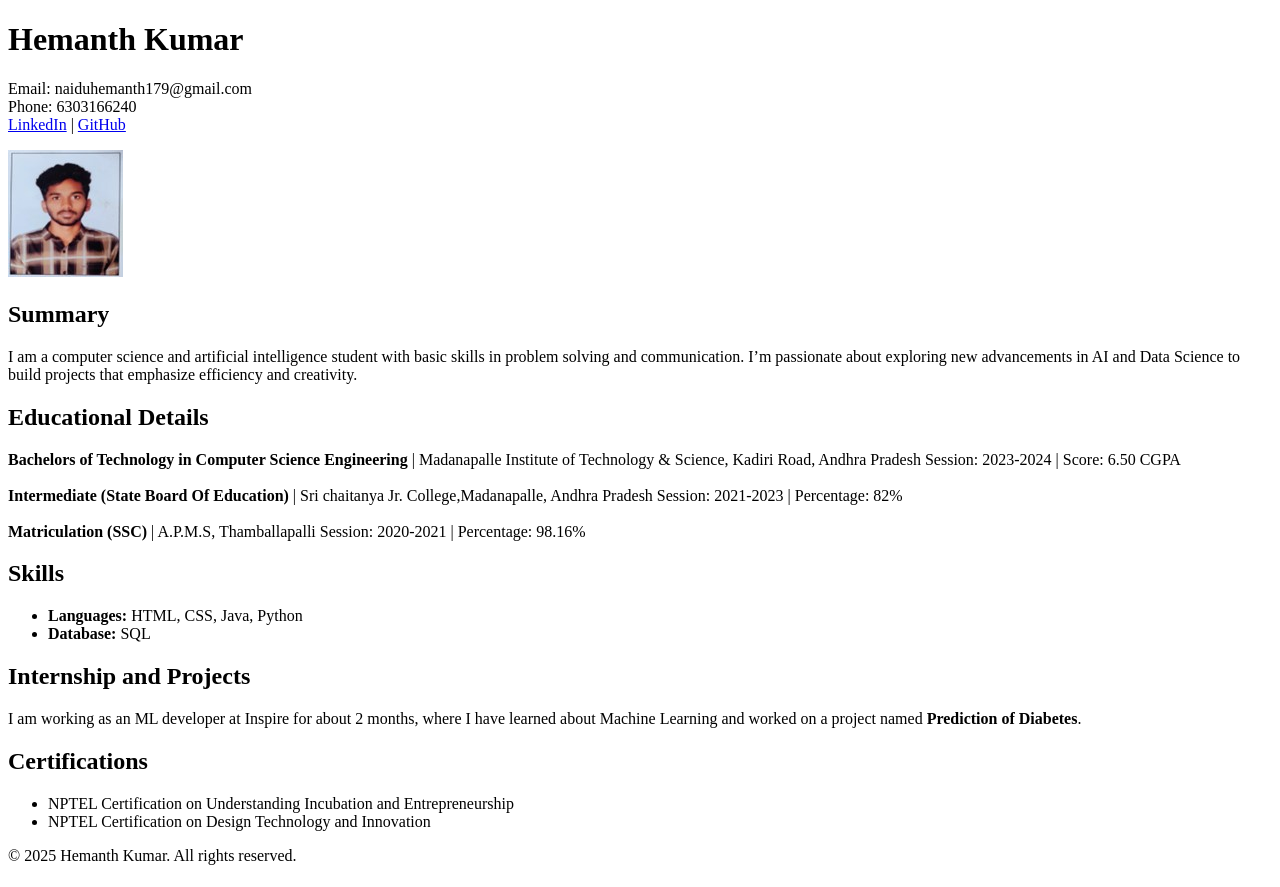
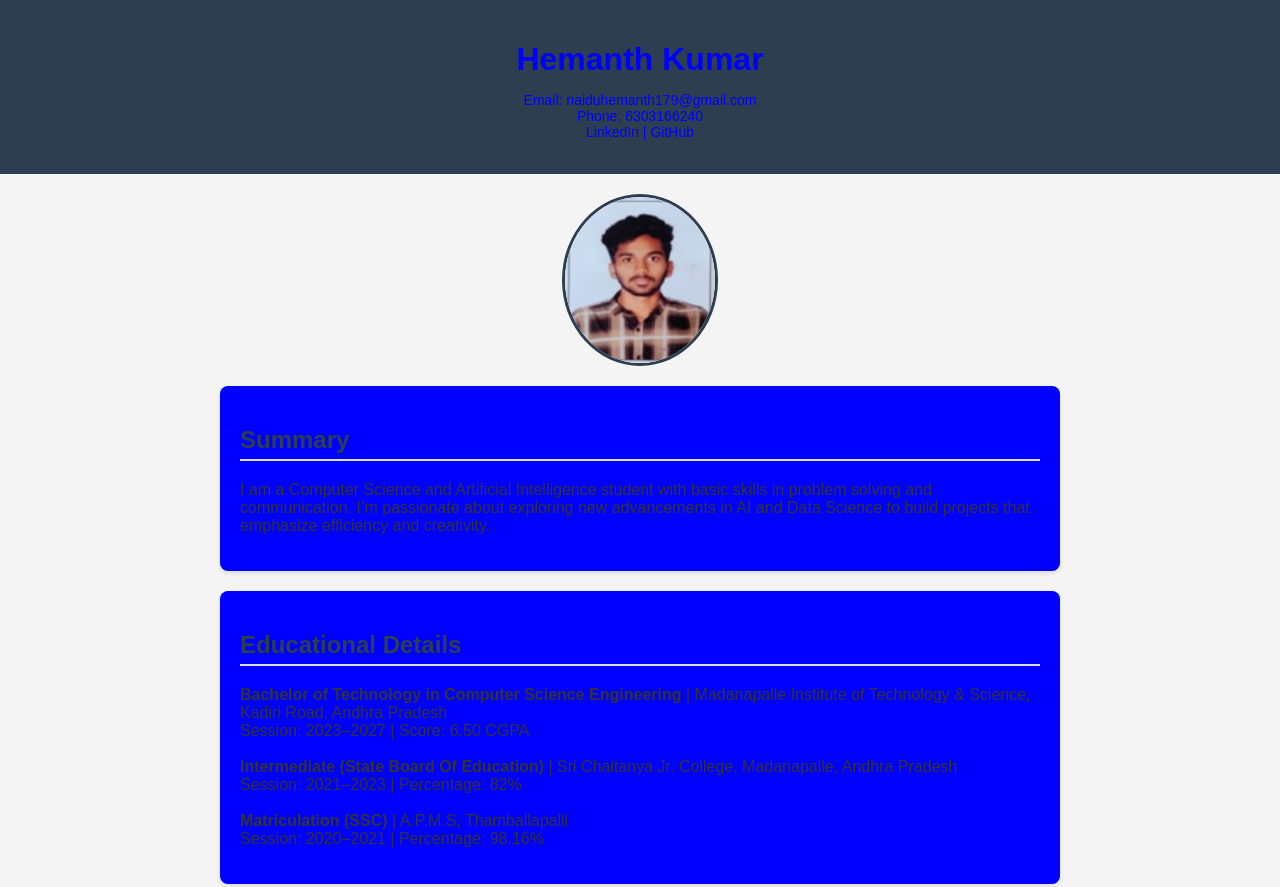
Before and after one commit to HemanthKumar7505/Portfolio, a plain HTML site: page index.html in a window 1280 px wide. Shown: the top 887 px of the page. Drawn offline with Linux system fonts and the light colour scheme.

Commit message:
Update index.html

```diff
--- a/index.html
+++ b/index.html
@@ -1,45 +1,49 @@
- <!DOCTYPE html>
+<!DOCTYPE html>
 <html lang="en">
 
 <head>
     <meta charset="UTF-8">
     <meta name="viewport" content="width=device-width, initial-scale=1.0">
     <title>Hemanth Kumar - Resume</title>
-    <link rel = "stylesheet" href="./style.css>
+    <!-- Fixed: closing quotation in link -->
+    <link rel="stylesheet" href="./style.css">
 </head>
 
 <body>
     <header>
         <h1>Hemanth Kumar</h1>
-        <p>Email: naiduhemanth179@gmail.com <br>
-            Phone: 6303166240<br>
-            <a
-                href="https://www.linkedin.com/in/hemanth-kumar-erri-a3b24429b?utm_source=share&utm_campaign=share_via&utm_content=profile&utm_medium=android_app">LinkedIn</a>
-            |
-            <a href="https://github.com/HemanthKumar7505">GitHub</a>
+        <p>
+            Email: <a href="mailto:naiduhemanth179@gmail.com">naiduhemanth179@gmail.com</a><br>
+            Phone: <a href="tel:6303166240">6303166240</a><br>
+            <a href="https://www.linkedin.com/in/hemanth-kumar-erri-a3b24429b?utm_source=share&utm_campaign=share_via&utm_content=profile&utm_medium=android_app" target="_blank">LinkedIn</a> |
+            <a href="https://github.com/HemanthKumar7505" target="_blank">GitHub</a>
         </p>
     </header>
 
-    <img src="Hemanth passportsize.jpg" alt="Profile Image">
+    <!-- Added width for better layout control -->
+    <img src="Hemanth passportsize.jpg" alt="Profile Image" width="150">
 
     <section>
         <h2>Summary</h2>
-        <p>I am a computer science and artificial intelligence student with basic skills in problem solving and
+        <p>
+            I am a Computer Science and Artificial Intelligence student with basic skills in problem solving and
             communication. I’m passionate about exploring new advancements in AI and Data Science to build projects that
-            emphasize efficiency and creativity.</p>
+            emphasize efficiency and creativity.
+        </p>
     </section>
 
     <section>
         <h2>Educational Details</h2>
         <p>
-            <strong>Bachelors of Technology in Computer Science Engineering</strong> | Madanapalle Institute of
-            Technology & Science, Kadiri Road, Andhra Pradesh
-            Session: 2023-2024 | Score: 6.50 CGPA<br><br>
-            <strong>Intermediate (State Board Of Education)</strong> | Sri chaitanya Jr. College,Madanapalle, Andhra
-            Pradesh
-            Session: 2021-2023 | Percentage: 82%<br><br>
-            <strong>Matriculation (SSC)</strong> | A.P.M.S, Thamballapalli
-            Session: 2020-2021 | Percentage: 98.16%
+            <strong>Bachelor of Technology in Computer Science Engineering</strong> | Madanapalle Institute of
+            Technology & Science, Kadiri Road, Andhra Pradesh <br>
+            Session: 2023–2027 | Score: 6.50 CGPA <br><br>
+
+            <strong>Intermediate (State Board Of Education)</strong> | Sri Chaitanya Jr. College, Madanapalle, Andhra Pradesh <br>
+            Session: 2021–2023 | Percentage: 82% <br><br>
+
+            <strong>Matriculation (SSC)</strong> | A.P.M.S, Thamballapalli <br>
+            Session: 2020–2021 | Percentage: 98.16%
         </p>
     </section>
 
@@ -53,8 +57,10 @@
 
     <section>
         <h2>Internship and Projects</h2>
-        <p>I am working as an ML developer at Inspire for about 2 months, where I have learned about Machine Learning
-            and worked on a project named <strong>Prediction of Diabetes</strong>.</p>
+        <p>
+            I am working as an ML Developer at Inspire for about 2 months, where I have learned about Machine Learning
+            and worked on a project named <strong>Prediction of Diabetes</strong>.
+        </p>
     </section>
 
     <section>
```
